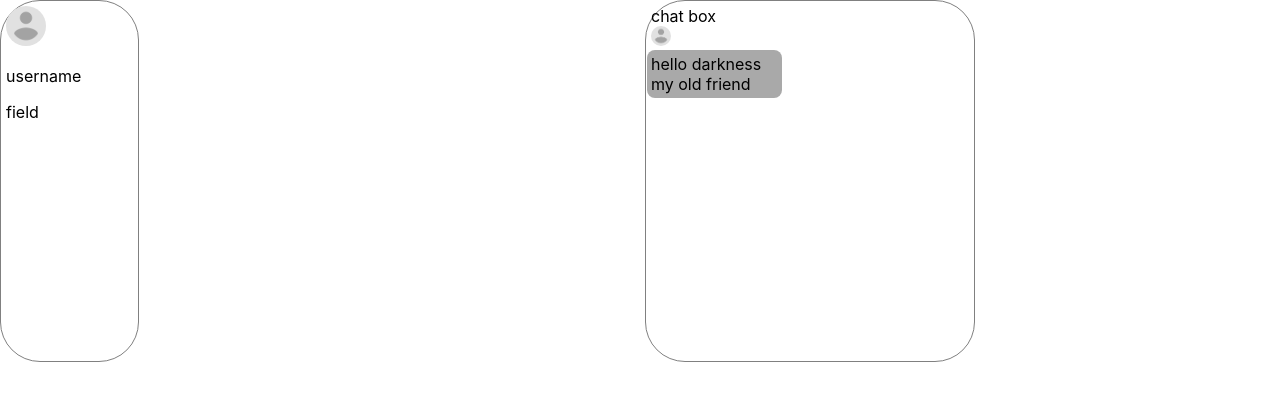
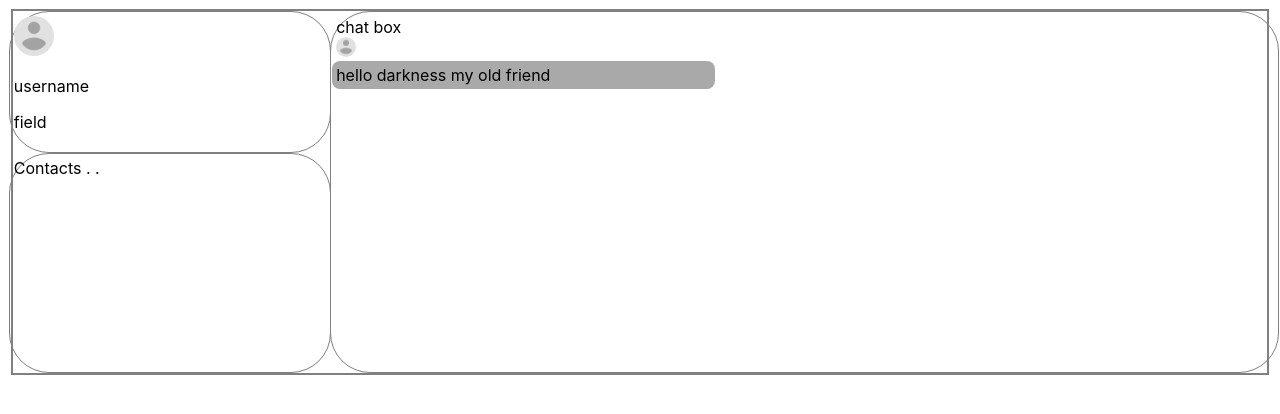
Before and after one commit to fatemehemmati/messenger, a React (Create React App) app: page / in a window 1280 px wide. Shown: the top 414 px of the page. Built offline with nearby package versions, Linux system fonts and the light colour scheme.

Commit message:
"added some style"

```diff
--- a/src/App.js
+++ b/src/App.js
@@ -2,7 +2,7 @@
 import Container from "./components/Container";
 function App() {
   return (
-    <div>
+    <div >
 
 <Container />
 
--- a/src/components/Container.js
+++ b/src/components/Container.js
@@ -1,5 +1,6 @@
 import ChatBox from './chat/ChatBox';
 import Profile from './user/Profile';
+import Contacts from './user/Contacts';
 
 import style from './Container.module.css';
 
@@ -8,8 +9,10 @@ import React from 'react'
 const Container = () => {
   return (
       <div  className={style.container}>
+      <div className={style.leftSide}>
           <Profile />
-
+        <Contacts />
+      </div>
       <ChatBox />
       </div>
   )
--- a/src/components/Container.module.css
+++ b/src/components/Container.module.css
@@ -1,5 +1,15 @@
 .container{
     display:grid;
-    grid-template-columns: 6fr 6fr;
-    column-gap: 10px;
+    grid-template-columns: 3fr 9fr;
+    column-gap: 5px;
+    width: 98%;
+    justify-self: center;
+    margin: 9px;
+    border:2px solid grey;
+    height:100%;
+
 }
+.leftSide{
+    display: flex;
+    flex-direction: column;
+}
--- a/src/components/chat/ChatBox.module.css
+++ b/src/components/chat/ChatBox.module.css
@@ -1,7 +1,7 @@
 .ChatBox{
     border: 0.2px solid grey ;
     border-radius: 5vh;
-    width: 50%;
+    width: 100%;
     height: 350px;
     padding: 5px;
 
--- /dev/null
+++ b/src/components/user/Contacts.js
@@ -0,0 +1,12 @@
+import React from 'react'
+import style from './Contacts.module.css';
+const Contacts = () => {
+  return (
+      <div className={style.container}>Contacts
+          .
+          .
+      </div>
+  )
+}
+
+export default Contacts;
--- /dev/null
+++ b/src/components/user/Contacts.module.css
@@ -0,0 +1,8 @@
+.container{
+   border: 0.2px solid grey;
+   border-radius: 5vh;
+    flex-grow: 3;
+    width: 100%;
+    padding: 4px;
+   margin-left: -4px;
+}
--- a/src/components/user/Profile.module.css
+++ b/src/components/user/Profile.module.css
@@ -5,6 +5,9 @@
 .container{
     border:0.2px solid grey;
     border-radius :5vh;
-    width: 20%;
+    width: 100%;
     padding: 5px;
+   padding: 4px;
+   margin-left: -4px;
+
 }
```
Also changed, not shown: src/components/sideBar/Files.js (added, +9 -0 lines), src/components/sideBar/People.js (added, +9 -0 lines).
